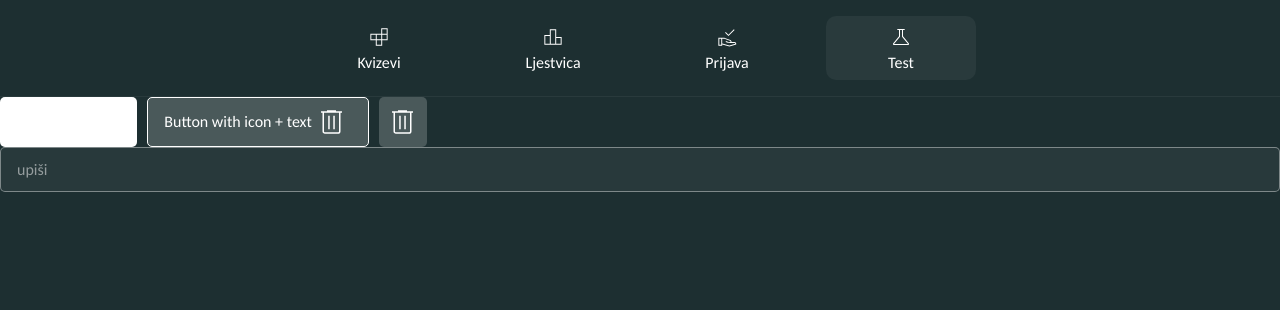
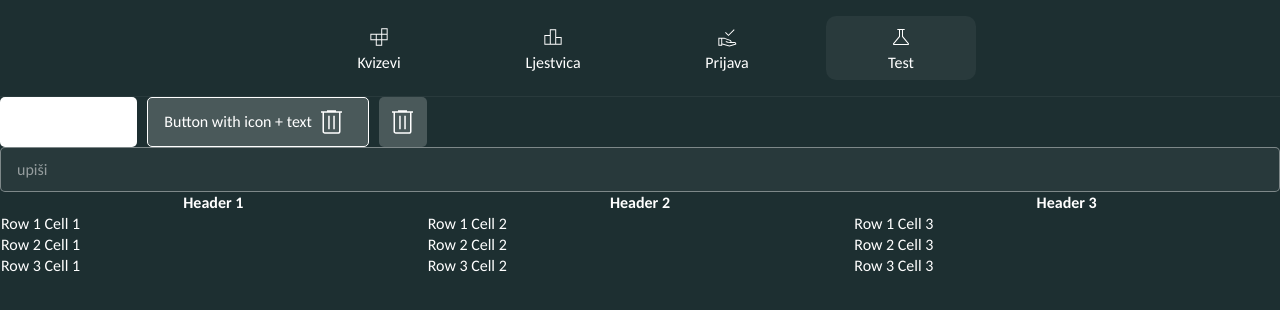
Before and after one commit to lovretomic/peta-kviz-app, a React (Vite) app: page /test in a window 1280 px wide. Shown: the top 310 px of the page. Built offline with nearby package versions, Linux system fonts and the light colour scheme.

Commit message:
added basic table

```diff
--- /dev/null
+++ b/src/components/Table/Table.module.scss
@@ -0,0 +1,4 @@
+.table {
+  width: 100%;
+  border-collapse: collapse;
+}
--- /dev/null
+++ b/src/components/Table/Table.tsx
@@ -0,0 +1,42 @@
+import c from "./Table.module.scss";
+import clsx from "clsx";
+
+type TableProps = {
+  headers: string[];
+  rows: string[][];
+  className?: string;
+} & React.HTMLAttributes<HTMLTableElement>;
+
+const Table: React.FC<TableProps> = ({
+  headers,
+  rows,
+  className,
+  ...handlers
+}) => {
+  return (
+    <table className={clsx(c.table, className)} {...handlers}>
+      <thead>
+        <tr>
+          {headers.map((header, index) => (
+            <th key={index} className={c.header}>
+              {header}
+            </th>
+          ))}
+        </tr>
+      </thead>
+      <tbody>
+        {rows.map((row, rowIndex) => (
+          <tr key={rowIndex} className={c.row}>
+            {row.map((cell, cellIndex) => (
+              <td key={cellIndex} className={c.cell}>
+                {cell}
+              </td>
+            ))}
+          </tr>
+        ))}
+      </tbody>
+    </table>
+  );
+};
+
+export default Table;
--- /dev/null
+++ b/src/components/Table/index.ts
@@ -0,0 +1,3 @@
+import Table from "./Table";
+
+export default Table;
--- a/src/pages/TestPage/TestPage.tsx
+++ b/src/pages/TestPage/TestPage.tsx
@@ -1,6 +1,7 @@
 import Button from "../../components/Button";
 import Input from "../../components/Input";
 import trashIcon from "../../assets/icons/trash.svg";
+import Table from "../../components/Table";
 
 const TestPage = () => {
   return (
@@ -15,6 +16,16 @@ const TestPage = () => {
       <div style={{ display: "flex", gap: "10px" }}>
         <Input placeholder="upiši" />
       </div>
+      <div>
+        <Table
+          headers={["Header 1", "Header 2", "Header 3"]}
+          rows={[
+            ["Row 1 Cell 1", "Row 1 Cell 2", "Row 1 Cell 3"],
+            ["Row 2 Cell 1", "Row 2 Cell 2", "Row 2 Cell 3"],
+            ["Row 3 Cell 1", "Row 3 Cell 2", "Row 3 Cell 3"],
+          ]}
+        />
+      </div>
     </>
   );
 };
```
